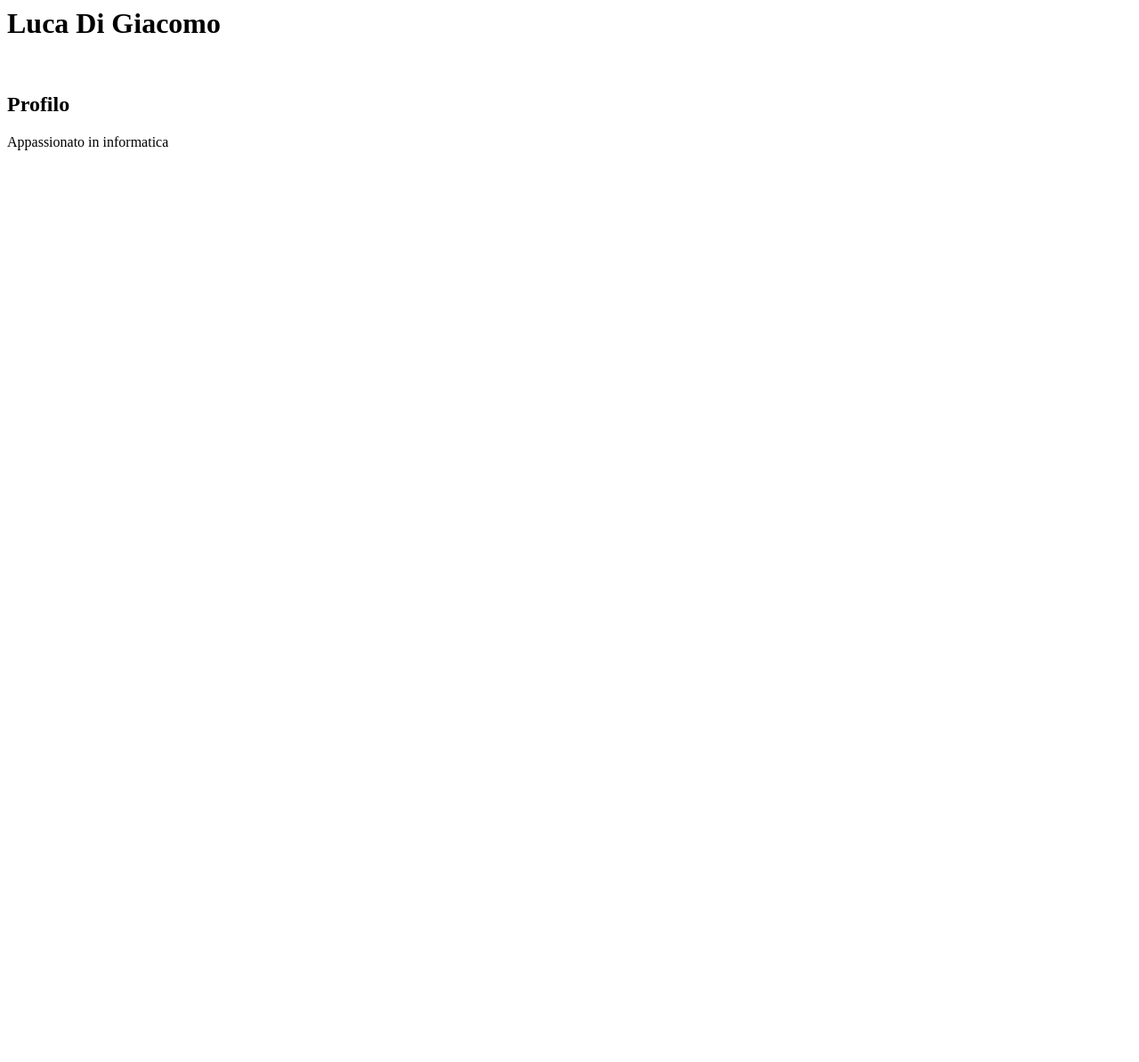
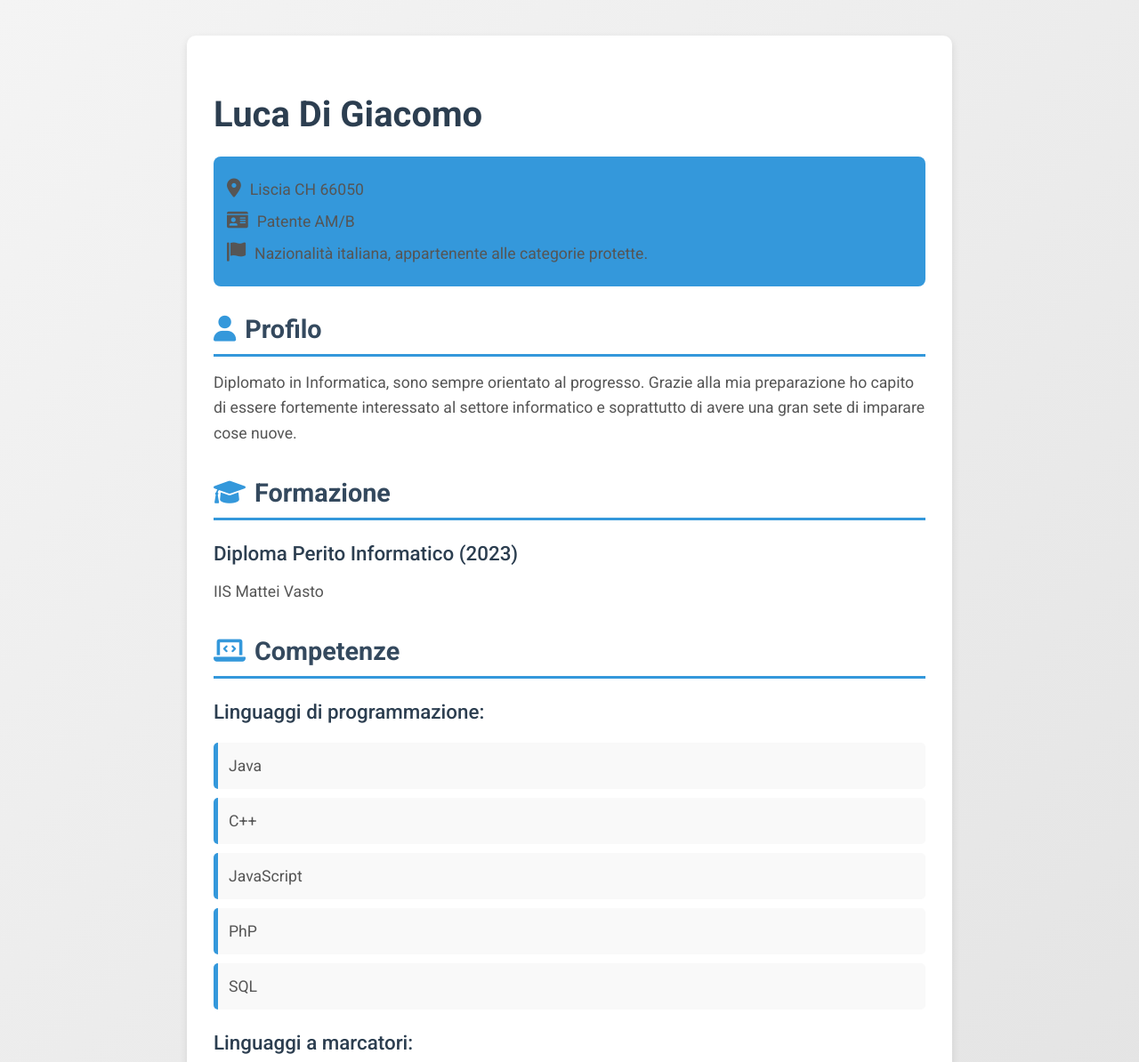
Before and after one commit to Luckytv04/Luckytv04.github.io, a plain HTML site: page index.html in a window 1280 px wide. Shown: the top 1194 px of the page at 89% size. Before the commit the page ends 800 px from the top, so only its background shows below. Drawn offline with Linux system fonts and the light colour scheme.

Commit message:
Add files via upload

```diff
--- a/index.html
+++ b/index.html
@@ -1,17 +1,149 @@
-<html>
-  <title>
-    Luca Di Giacomo
-  </title>
+<!DOCTYPE html>
+<html lang="it">
+<head>
+    <meta charset="UTF-8">
+    <meta name="viewport" content="width=device-width, initial-scale=1.0">
+    <title>Luca Di Giacomo - Curriculum Vitae</title>
+    <link href="https://fonts.googleapis.com/css2?family=Roboto:wght@300;400;500;700&display=swap" rel="stylesheet">
+    <link href="https://cdnjs.cloudflare.com/ajax/libs/font-awesome/6.0.0-beta3/css/all.min.css" rel="stylesheet">
+    <style>
+        body {
+            font-family: 'Roboto', sans-serif;
+            line-height: 1.6;
+            margin: 0;
+            padding: 0;
+            background: linear-gradient(135deg, #f4f4f4, #e0e0e0);
+            color: #333;
+        }
+        .container {
+            max-width: 800px;
+            margin: 40px auto;
+            padding: 30px;
+            background: #fff;
+            box-shadow: 0 4px 10px rgba(0, 0, 0, 0.1);
+            border-radius: 10px;
+        }
+        h1, h2 {
+            color: #333;
+        }
+        h1 {
+            margin-bottom: 15px;
+            font-size: 2.5em;
+            font-weight: 700;
+            color: #2c3e50;
+        }
+        h2 {
+            margin-top: 25px;
+            margin-bottom: 15px;
+            font-size: 1.8em;
+            font-weight: 600;
+            color: #34495e;
+            border-bottom: 3px solid #3498db;
+            padding-bottom: 5px;
+        }
+        h3 {
+            margin-top: 20px;
+            margin-bottom: 10px;
+            font-size: 1.4em;
+            font-weight: 500;
+            color: #2c3e50;
+        }
+        p {
+            margin: 10px 0;
+            font-size: 1.1em;
+            color: #555;
+        }
+        ul {
+            list-style-type: none;
+            padding: 0;
+        }
+        ul li {
+            background: #f9f9f9;
+            margin: 10px 0;
+            padding: 12px;
+            border-left: 5px solid #3498db;
+            border-radius: 5px;
+            font-size: 1.1em;
+            color: #555;
+            transition: background 0.3s ease;
+        }
+        ul li:hover {
+            background: #e0f7fa;
+        }
+        .contact-info {
+            margin-bottom: 25px;
+            padding: 15px;
+            background: #3498db;
+            border-radius: 8px;
+            color: #fff;
+        }
+        .contact-info p {
+            margin: 8px 0;
+            font-size: 1.1em;
+        }
+        .contact-info i {
+            margin-right: 10px;
+            font-size: 1.2em;
+        }
+        .section {
+            margin-bottom: 30px;
+        }
+        .icon {
+            margin-right: 10px;
+            color: #3498db;
+        }
+    </style>
+</head>
+<body>
+    <div class="container">
+        <header>
+            <h1>Luca Di Giacomo</h1>
+            <div class="contact-info">
+                <p><i class="fas fa-map-marker-alt"></i>Liscia CH 66050</p>
+                <p><i class="fas fa-id-card"></i>Patente AM/B</p>
+                <p><i class="fas fa-flag"></i>Nazionalità italiana, appartenente alle categorie protette.</p>
+            </div>
+        </header>
 
-  <body>
-    <h1>Luca Di Giacomo</h1>
+        <section class="section">
+            <h2><i class="fas fa-user icon"></i>Profilo</h2>
+            <p>Diplomato in Informatica, sono sempre orientato al progresso. Grazie alla mia preparazione ho capito di essere fortemente interessato al settore informatico e soprattutto di avere una gran sete di imparare cose nuove.</p>
+        </section>
 
-    <br>
+        <section class="section">
+            <h2><i class="fas fa-graduation-cap icon"></i>Formazione</h2>
+            <h3>Diploma Perito Informatico (2023)</h3>
+            <p>IIS Mattei Vasto</p>
+        </section>
 
-    <h2>Profilo</h2>
+        <section class="section">
+            <h2><i class="fas fa-laptop-code icon"></i>Competenze</h2>
+            <h3>Linguaggi di programmazione:</h3>
+            <ul>
+                <li>Java</li>
+                <li>C++</li>
+                <li>JavaScript</li>
+                <li>PhP</li>
+                <li>SQL</li>
+            </ul>
+            <h3>Linguaggi a marcatori:</h3>
+            <ul>
+                <li>HTML</li>
+                <li>XML</li>
+                <li>XSL</li>
+                <li>CSS</li>
+            </ul>
+            <h3>Conoscenze linguistiche:</h3>
+            <ul>
+                <li>Inglese (intermedio)</li>
+            </ul>
+        </section>
 
-    <p>Appassionato in informatica</p>
-
-
-  </body>
+        <section class="section">
+            <h2><i class="fas fa-briefcase icon"></i>Esperienze Lavorative</h2>
+            <h3>Piastrellista Stagionale (2021)</h3>
+            <h3>Aiuto cuoco (2024)</h3>
+        </section>
+    </div>
+</body>
 </html>
```
